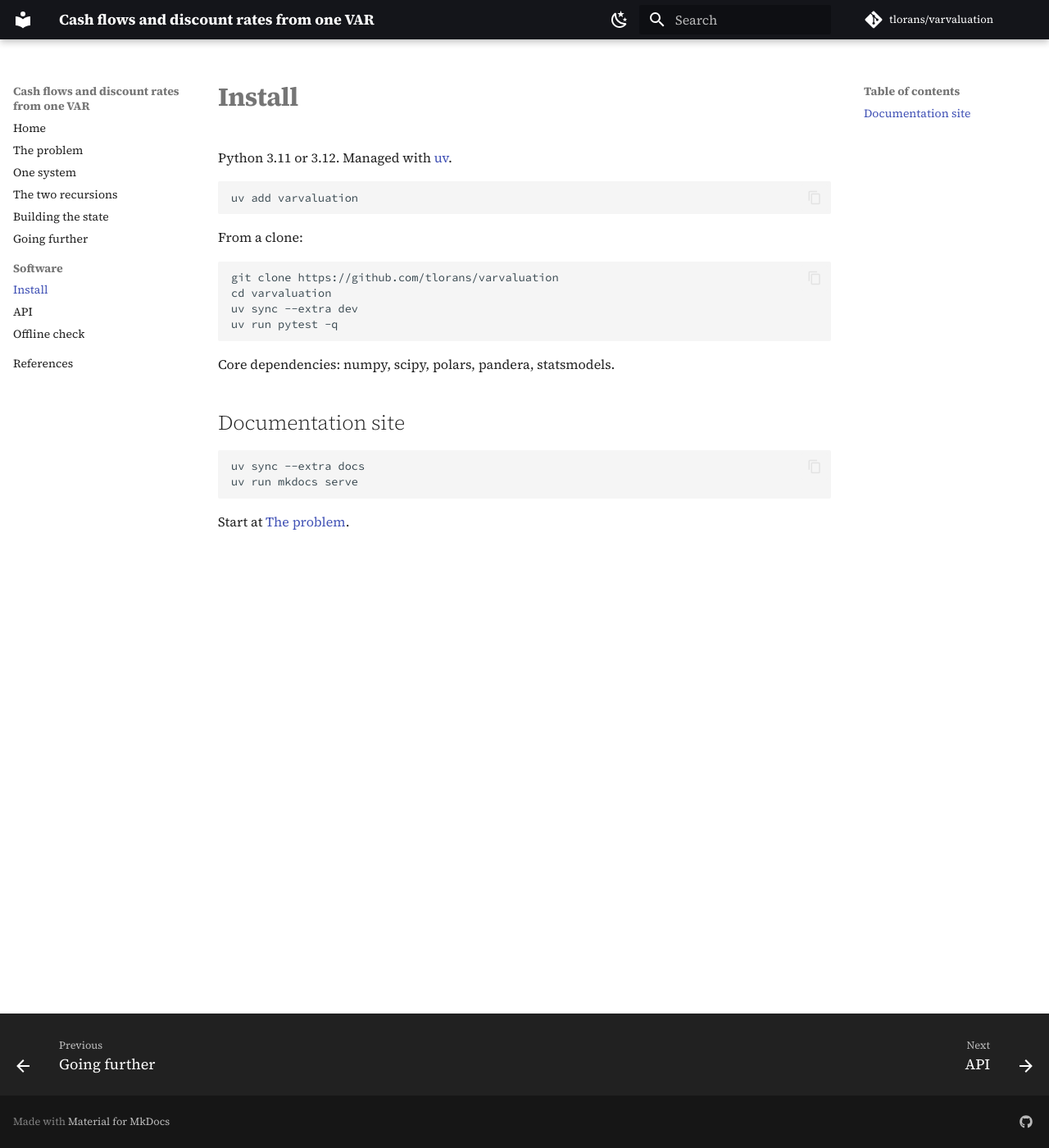
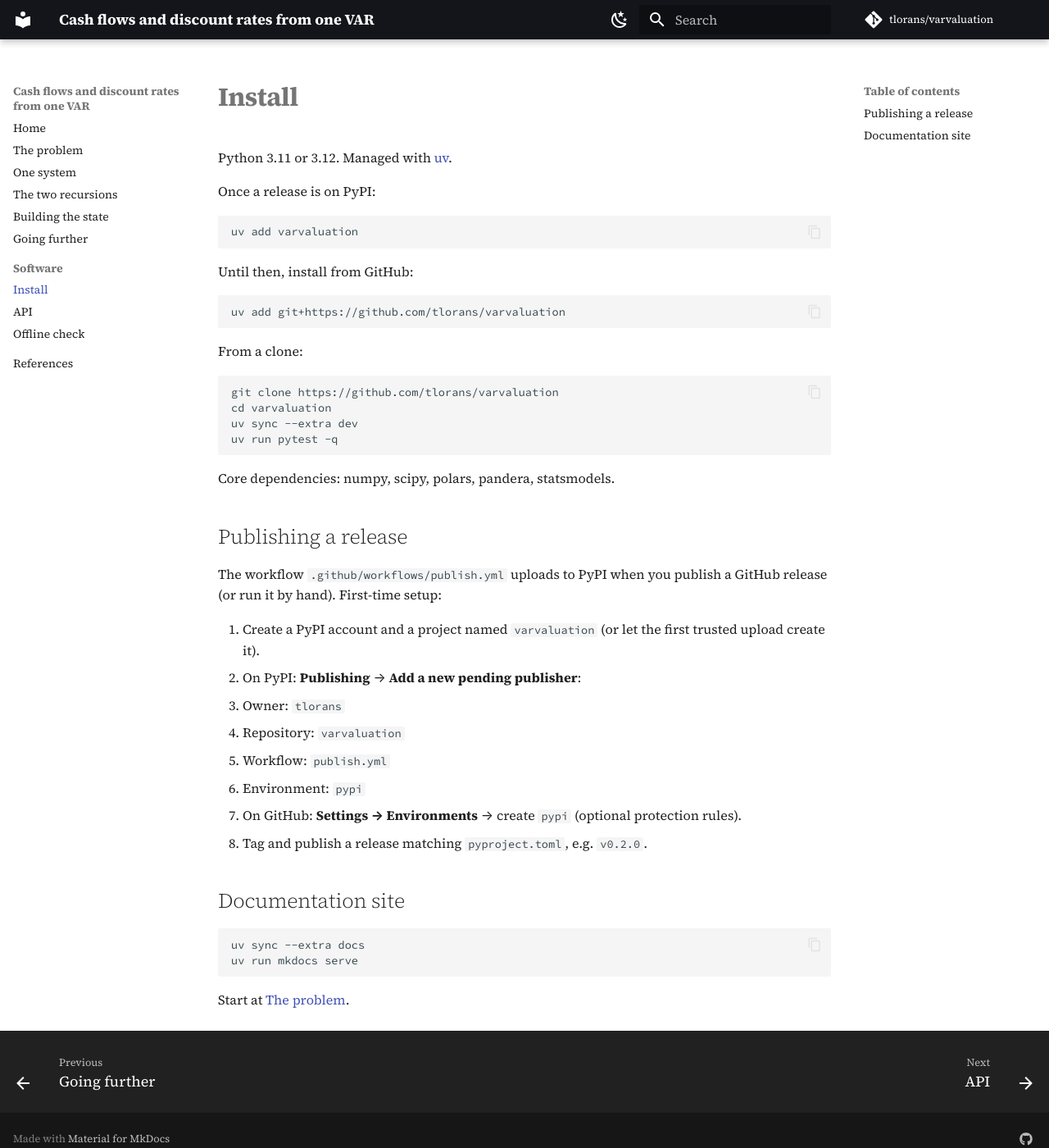
Before and after one commit to tlorans/varvaluation, an MkDocs documentation site: the page built from docs/install.md, in a window 1280 px wide and 1400 px high. Shown: the whole window at 82% size. Built offline with MkDocs 1.6.1 and Material for MkDocs 9.7.7, drawn with Linux system fonts in a browser that asks for light colours; comment, search, counter and statistics services are not loaded.

Commit message:
ci: publish to PyPI on tagged releases; drop removed extras from test job

````diff
--- a/docs/install.md
+++ b/docs/install.md
@@ -2,8 +2,16 @@
 
 Python 3.11 or 3.12. Managed with [uv](https://docs.astral.sh/uv/).
 
+Once a release is on PyPI:
+
 ```text
 uv add varvaluation
+```
+
+Until then, install from GitHub:
+
+```text
+uv add git+https://github.com/tlorans/varvaluation
 ```
 
 From a clone:
@@ -17,6 +25,19 @@ uv run pytest -q
 
 Core dependencies: numpy, scipy, polars, pandera, statsmodels.
 
+## Publishing a release
+
+The workflow `.github/workflows/publish.yml` uploads to PyPI when you publish a GitHub release (or run it by hand). First-time setup:
+
+1. Create a PyPI account and a project named `varvaluation` (or let the first trusted upload create it).
+2. On PyPI: **Publishing** → **Add a new pending publisher**:
+   - Owner: `tlorans`
+   - Repository: `varvaluation`
+   - Workflow: `publish.yml`
+   - Environment: `pypi`
+3. On GitHub: **Settings → Environments** → create `pypi` (optional protection rules).
+4. Tag and publish a release matching `pyproject.toml`, e.g. `v0.2.0`.
+
 ## Documentation site
 
 ```text
````
Also changed, not shown: 2 other files.
